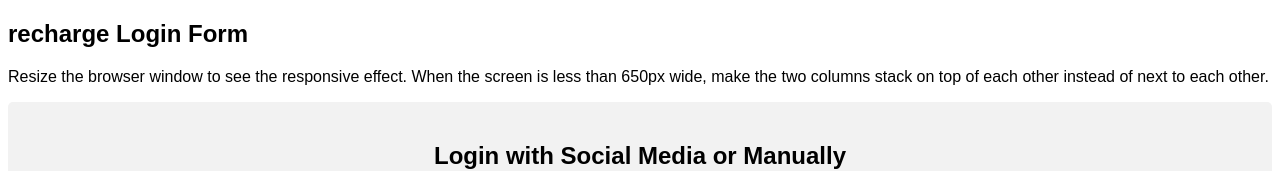
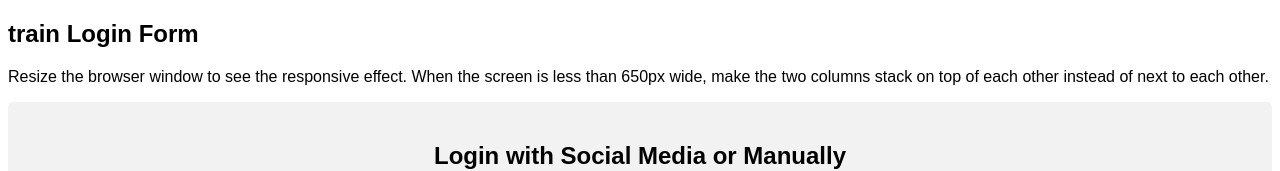
Before and after one commit to usharaniwin/dockerproject, a plain HTML site: page index.html in a window 1280 px wide. Shown: the top 171 px of the page. Drawn offline with Linux system fonts and the light colour scheme.

Commit message:
Update index.html

```diff
--- a/index.html
+++ b/index.html
@@ -135,7 +135,7 @@ input[type=submit]:hover {
 </head>
 <body>
 
-<h2>recharge Login Form</h2>
+<h2>train Login Form</h2>
 <p>Resize the browser window to see the responsive effect. When the screen is less than 650px wide, make the two columns stack on top of each other instead of next to each other.</p>
 
 <div class="container">
```
